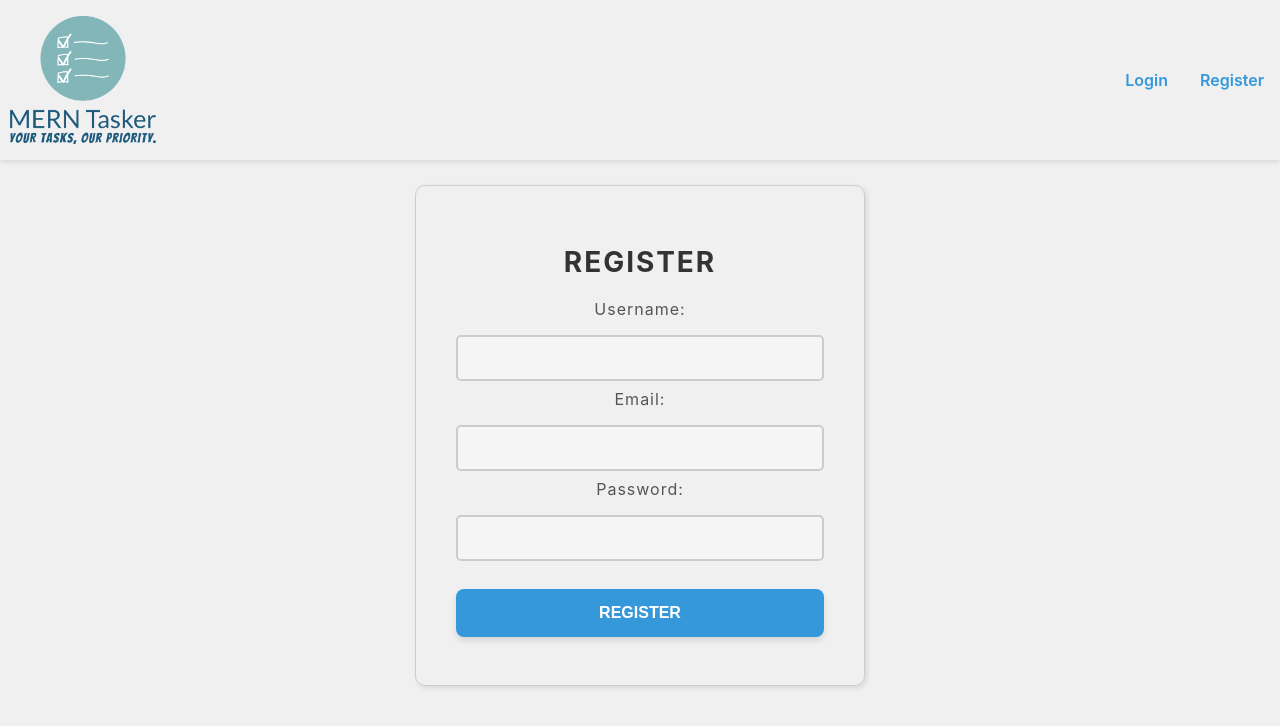
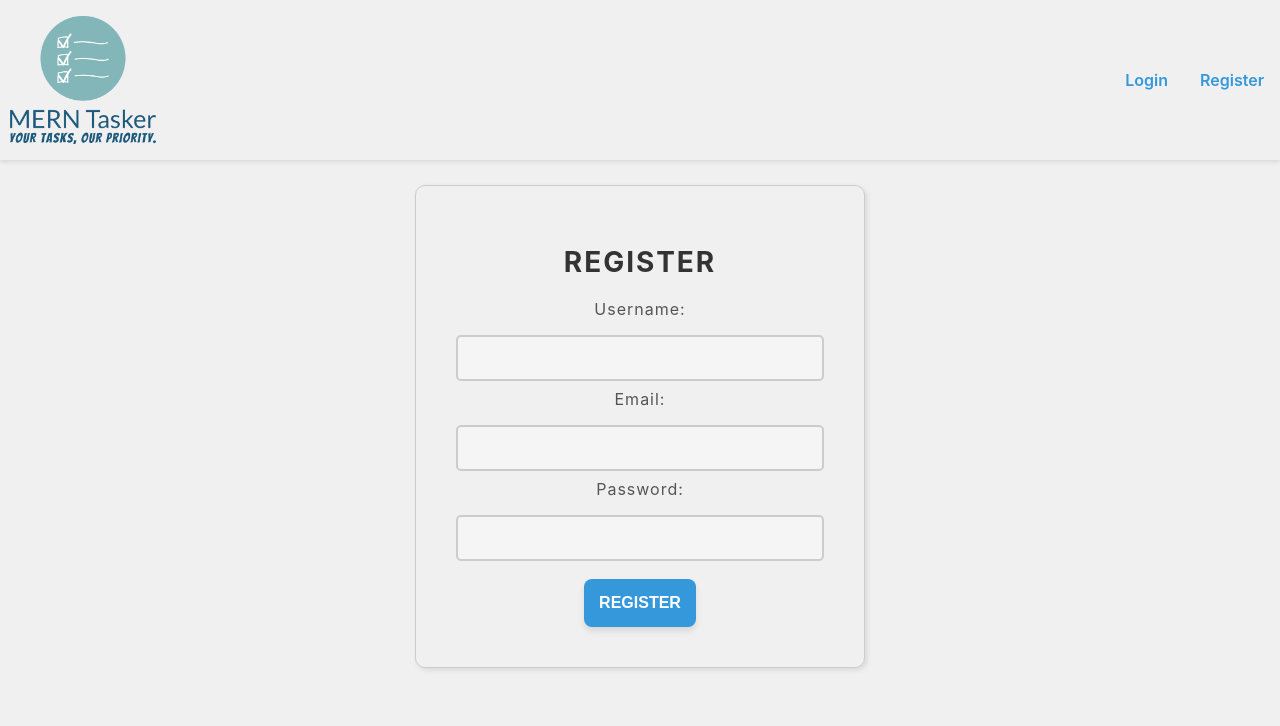
Before and after one commit to leonardo-pinto/mern-tasker, a React (Vite) app in the folder client/: page /register in a window 1280 px wide. Shown: the top 726 px of the page. Built offline with nearby package versions, Linux system fonts and the light colour scheme.

Commit message:
refactor: changing register button from input to button

```diff
--- a/client/src/components/RegisterForm.jsx
+++ b/client/src/components/RegisterForm.jsx
@@ -38,7 +38,7 @@ function RegisterForm() {
   }
   return (
     <>
-      <form>
+      <form onClick={handleSubmit}>
         <h1>Register</h1>
         <label htmlFor="username">Username:</label>
         <input
@@ -64,7 +64,9 @@ function RegisterForm() {
           id="password"
           name="password"
         />
-        <input type="submit" value="Register" onClick={handleSubmit} />
+        <button type="button" onClick={handleSubmit}>
+          Register
+        </button>
       </form>
     </>
   );
```
